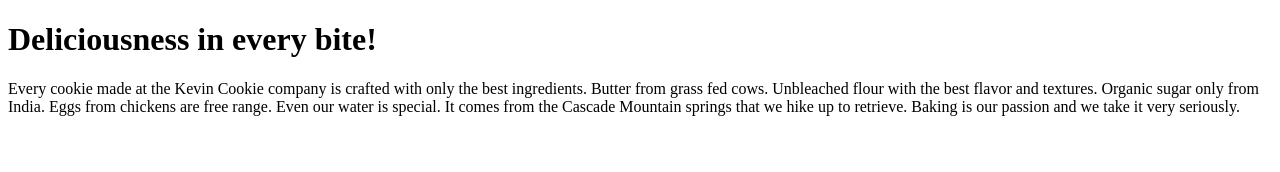
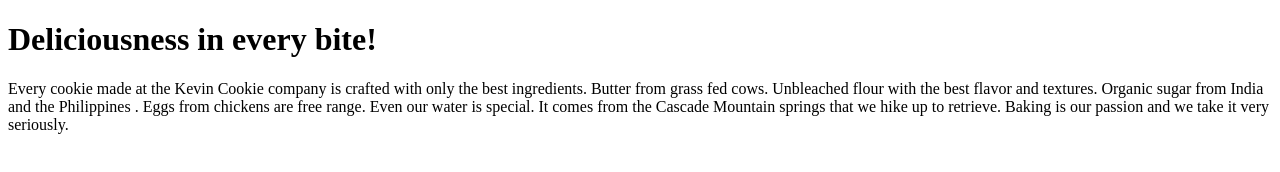
Before and after one commit to jillhertzman/KeviCookieCompany, a plain HTML site: page index.htm in a window 1280 px wide. Drawn offline with Linux system fonts and the light colour scheme.

Commit message:
Update index.htm

```diff
--- a/index.htm
+++ b/index.htm
@@ -7,7 +7,7 @@
 <p>Every cookie made at the Kevin Cookie company is crafted with only the best ingredients.
 
 Butter from grass fed cows. Unbleached flour with the best flavor and textures.
-Organic sugar only from India. Eggs from chickens are free range.
+Organic sugar from India and the Philippines . Eggs from chickens are free range.
 Even our water is special. It comes from the Cascade Mountain springs that we hike up to retrieve.
 Baking is our passion and we take it very seriously.</p>
 
```
